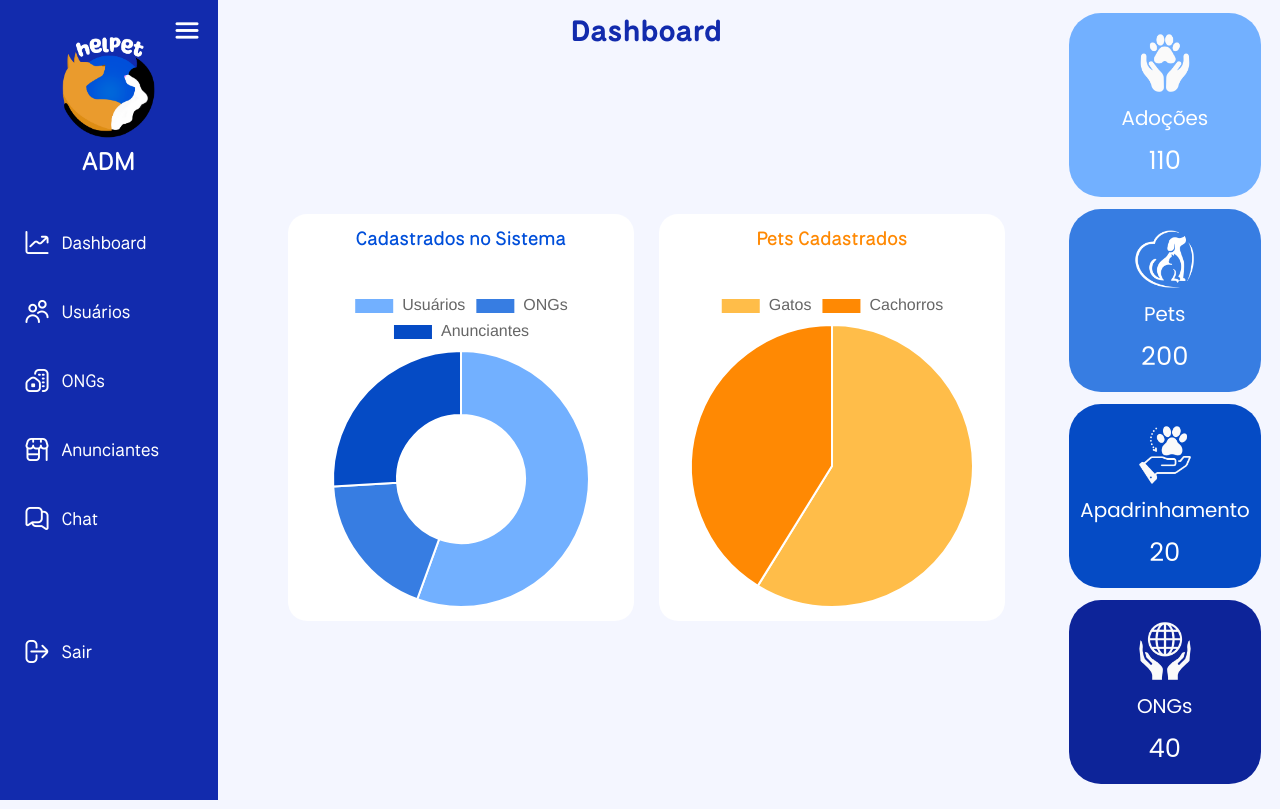
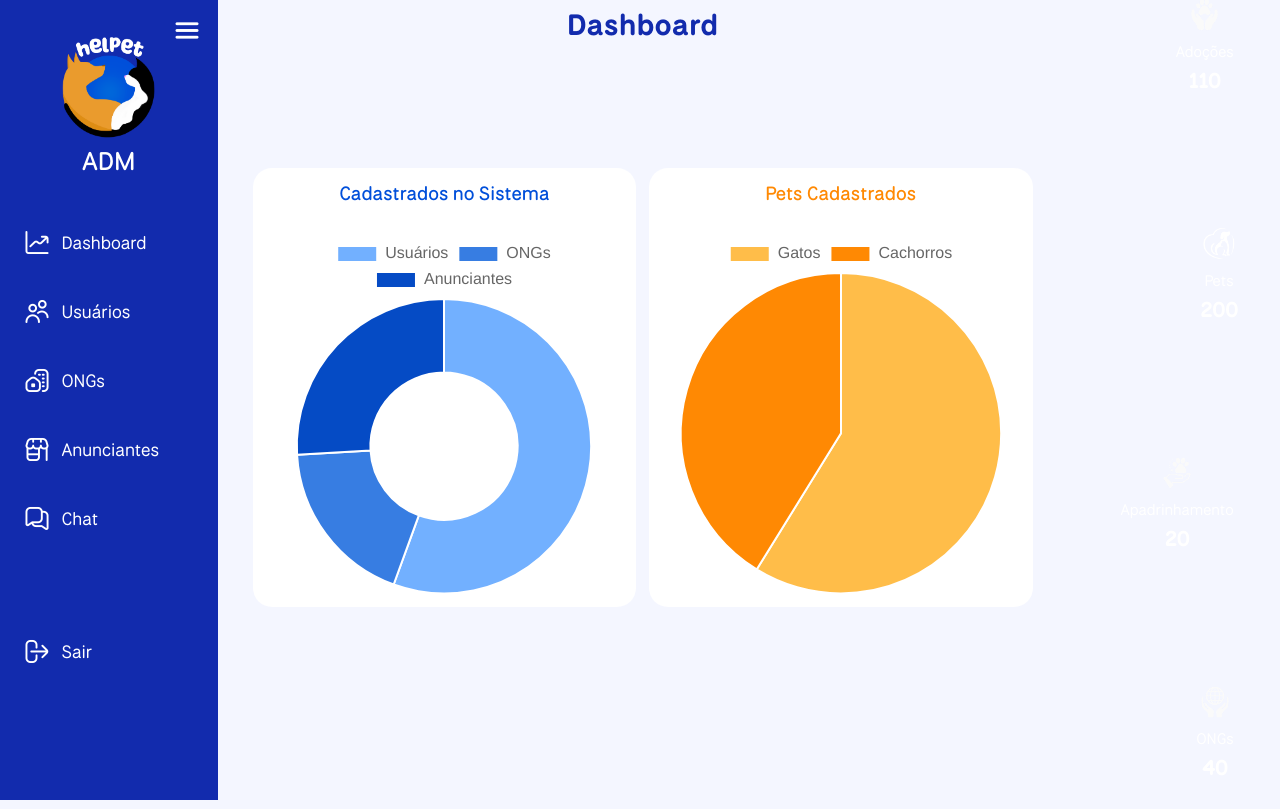
Before and after one commit to MarkzZero/Prj-Helpet, a PHP site: page /prj-helpet08-10/adm/dashboard-adm/index.php in a window 1280 px wide. Run offline with PHP 8.4, Linux system fonts and the light colour scheme; a user stored in the database is signed in; some libraries are stand-ins or nearby versions.

Commit message:
Front atualizado

```diff
--- a/adm/dashboard-adm/css/dashboard.css
+++ b/adm/dashboard-adm/css/dashboard.css
@@ -1,125 +1,20 @@
 body{
     overflow: hidden;
+}
+
+.conteudo{
+    position: relative;
+    display: flex;
+    align-items: center;
+    justify-content: center;
 }
 
 /* Títulos */
 .titulo-pagina{
     position: absolute;
-    top: 2vw;
-    display: flex;
-    align-items: center;
-    justify-content: center;
-}
-.titulo-pagina span{
-    position: relative;
-    font-family: National;
-    font-size: 2.3vw;
-    color: #122BAD;
-}
-
-/* Cards Box */
-.card-box{
-    position: relative;
-    left: 4vw;
-    margin-top: 2vw;
-    font-family: Poppins;
-    position: relative;
-    display: flex;
-    flex-direction: column;
-    align-items: center;
-    justify-content: center;
-}
-.card-claro, .card-azul, .card-azul-medio, .card-escuro{
-    width: 15vw;
-    padding: 1.8vh;
-    border-radius: 4vh;
-    cursor: pointer;
-    margin-bottom: 1.5vh;
-}
-.card-claro{
-    background-color: #72B0FF;
-}
-.card-azul{
-    background-color: #377DE2;
-}
-.card-azul-medio{
-    background-color: #054bc5;
-}
-.card-escuro{
-    background-color: #0d2499;
-}
-.card-box .card-conteudo{
-    display: flex;
-    flex-direction: column;
-    align-items: center;
-    justify-content: center;
-}
-.card-box .card-conteudo img{
-    width: 9vh;
-}
-.card-box .card-name{
-    color: #fff;
-    font-size: 2.5vh;
-    margin: 0.5vh;
-    text-align: center;
-}
-.card-box .number{
-    color: #fff;
-    font-size: 3.2vh;
-    text-align: center;
-}
-
-/* Gráficos */
-.area{
-    display: flex;
-    flex-direction: column;
-    align-items: center;
-    justify-content: center;
-}
-.conteudo-graficos{
-    display: flex;
-    align-items: center;
-    justify-content: center;
-}
-.area-grafico{
-    position: relative;
-    top: 2vw;
-    display: flex;
-    flex-direction: column;
-    align-items: center;
-    justify-content: center;
-    margin: 1vw;
-    padding: 1vw;
-    background-color: #fff;
-    border-radius: 1.5vw;
-}
-.area-grafico .sub-titulo{
-    display: flex;
-    align-items: center;
-    justify-content: center;
-}
-.area-grafico .sub-titulo span{
-    font-size: 1.5vw;
-    margin-bottom: 3vw;
-}
-
-/*
-#myChart{
-    position: relative;
-    width: 50vw;
-    height: 30vh;
-}
-*/
-
-#myChart, #myChart2{
-    position: relative;
-    width: 25vw;
-}
-
-
-/* Títulos */
-.titulo-pagina{
-    position: absolute;
+    top: 2.5vh;
+    left: 0;
+    width: 100%;
     display: flex;
     align-items: center;
     justify-content: center;
@@ -144,9 +39,107 @@ body{
     color: #FF8903;
 }
 
-.conteudo{
+/* Gráficos */
+.area{
+    position: absolute;
+    top: 0;
+    left: 0;
+    width: 80%;
+    height: 100vh;
+    display: flex;
+    flex-direction: column;
+    align-items: center;
+    justify-content: center;
+}
+.conteudo-graficos{
     position: relative;
+    display: flex;
+    align-items: center;
+    justify-content: space-between;
+}
+#myChart, #myChart2{
+    position: relative;
+    width: 28vw;
+}
+.area-grafico{
+    position: relative;
+    display: flex;
+    flex-direction: column;
+    align-items: center;
+    justify-content: center;
+    margin: 0.5vw;
+    padding: 1vw;
+    width: auto;
+    background-color: #fff;
+    border-radius: 1.5vw;
+}
+.area-grafico .sub-titulo{
     display: flex;
     align-items: center;
     justify-content: center;
 }
+.area-grafico .sub-titulo span{
+    font-size: 1.5vw;
+    margin-bottom: 4vh;
+}
+
+/* Cards Box */
+.card-box{
+    position: absolute;
+    top: 0;
+    right: 0;
+    display: flex;
+    flex-direction: column;
+    align-items: flex-end;
+    justify-content: space-between;
+    width: 20%;
+    margin: 1vh 0;
+    height: 98vh;
+    font-family: Poppins;
+}
+.card{
+    width: 12vw;
+    padding: 1.7vh 1vw;
+    border-radius: 2vw;
+    margin: 0.3vh 0.5vw;
+}
+
+.card:nth-child(1){
+    background-color: #a3cbff;
+}
+.card:nth-child(2){
+    background-color: #72B0FF;
+}
+.card:nth-child(3){
+    background-color: #377DE2;
+}
+.card:nth-child(4){
+    background-color: #054bc5;
+}
+.card:nth-child(5){
+    background-color: #0d2499;
+}
+
+.card-box .card-conteudo{
+    display: flex;
+    flex-direction: column;
+    align-items: center;
+    justify-content: center;
+}
+.card-box .card-conteudo img{
+    width: 3vw;
+}
+.card-box .card-name{
+    font-family: Regular;
+    color: #fff;
+    font-size: 1.2vw;
+    margin: 1vh;
+    text-align: center;
+}
+.card-box .number{
+    font-family: Park;
+    color: #fff;
+    font-size: 1.6vw;
+    font-weight: bold;
+    text-align: center;
+}
```
